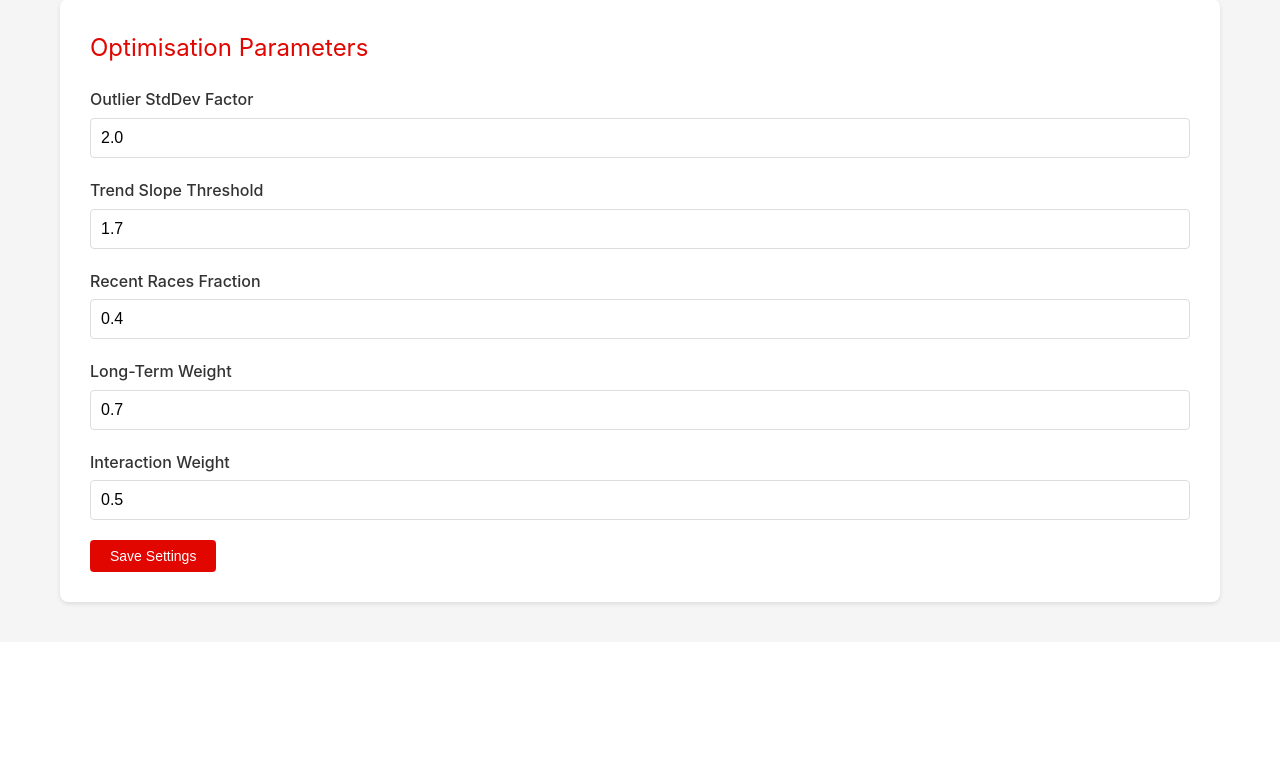
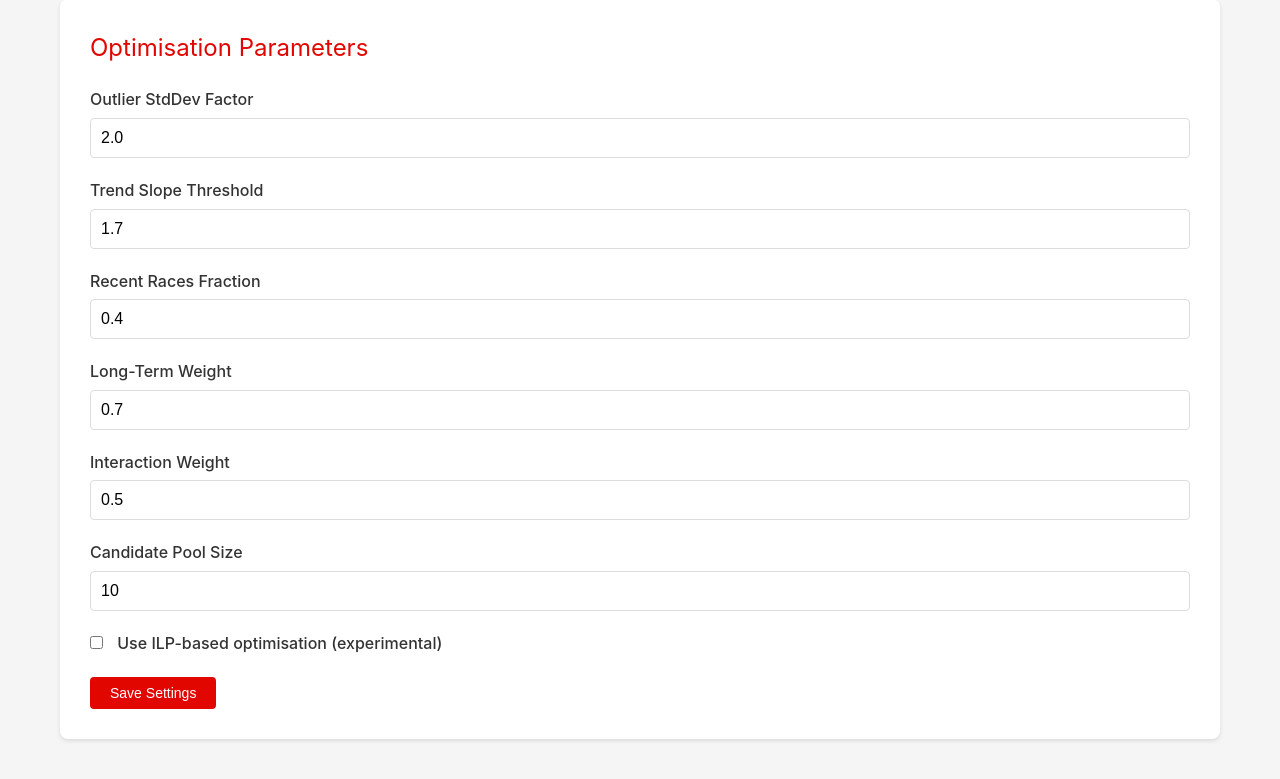
Before and after one commit to taylorelley/f1_fantasy, a Flask app: page /manage_data in a window 1280 px wide. Shown: the part 1337-2116 px from the top of the page. Before the commit the page ends 1944 px from the top, so only its background shows below. Run offline with Flask 3, Linux system fonts and the light colour scheme.

Commit message:
Move candidate pool and ILP settings to admin

```diff
--- a/app.py
+++ b/app.py
@@ -79,12 +79,20 @@ def load_settings():
         "recent_races_fraction": 0.4,
         "long_term_weight": 0.7,
         "interaction_weight": 0.5,
+        "top_n_candidates": 10,
+        "use_ilp": False,
     }
     if os.path.exists(settings_path):
         try:
             with open(settings_path, "r") as f:
                 data = json.load(f)
-            defaults.update({k: float(v) for k, v in data.items()})
+            for k, v in data.items():
+                if k == "use_ilp":
+                    defaults[k] = bool(v)
+                elif k == "top_n_candidates":
+                    defaults[k] = int(v)
+                else:
+                    defaults[k] = float(v)
         except Exception:
             pass
     return defaults
@@ -321,8 +329,6 @@ def optimize():
             "weighting_scheme":     data.get("weighting_scheme", "trend_based"),
             "risk_tolerance":       data.get("risk_tolerance", "medium"),
             "multiplier":           int(data.get("multiplier", 1)),
-            "top_n_candidates":     int(data.get("top_n_candidates", 10)),
-            "use_ilp":              bool(data.get("use_ilp", False)),
             "use_parallel":         False,
             "use_fp2_pace":         use_fp2,
             "pace_weight":          pace_weight,
@@ -579,6 +585,8 @@ def save_settings_route():
         "recent_races_fraction": request.form.get("recent_races_fraction", type=float),
         "long_term_weight": request.form.get("long_term_weight", type=float),
         "interaction_weight": request.form.get("interaction_weight", type=float),
+        "top_n_candidates": request.form.get("top_n_candidates", type=int),
+        "use_ilp": bool(request.form.get("use_ilp")),
     }
     success = save_settings(data)
     msg = "Settings saved." if success else "Failed to save settings."
--- a/default_data/settings.json
+++ b/default_data/settings.json
@@ -4,4 +4,6 @@
   "recent_races_fraction": 0.4,
   "long_term_weight": 0.7,
   "interaction_weight": 0.5
+ ,"top_n_candidates": 10
+ ,"use_ilp": false
 }
--- a/templates/manage_data.html
+++ b/templates/manage_data.html
@@ -114,6 +114,16 @@
         <div class="form-group">
           <label for="interaction_weight">Interaction Weight</label>
           <input type="number" step="0.1" name="interaction_weight" id="interaction_weight" value="{{ settings.interaction_weight }}">
+        </div>
+        <div class="form-group">
+          <label for="top_n_candidates">Candidate Pool Size</label>
+          <input type="number" name="top_n_candidates" id="top_n_candidates" value="{{ settings.top_n_candidates }}" min="1">
+        </div>
+        <div class="checkbox-group">
+          <label>
+            <input type="checkbox" name="use_ilp" id="use_ilp" {% if settings.use_ilp %}checked{% endif %}>
+            Use ILP-based optimisation (experimental)
+          </label>
         </div>
         <div class="button-group">
           <button class="button" type="submit">Save Settings</button>
```
Also changed, not shown: templates/index.html (+0 -17 lines).
